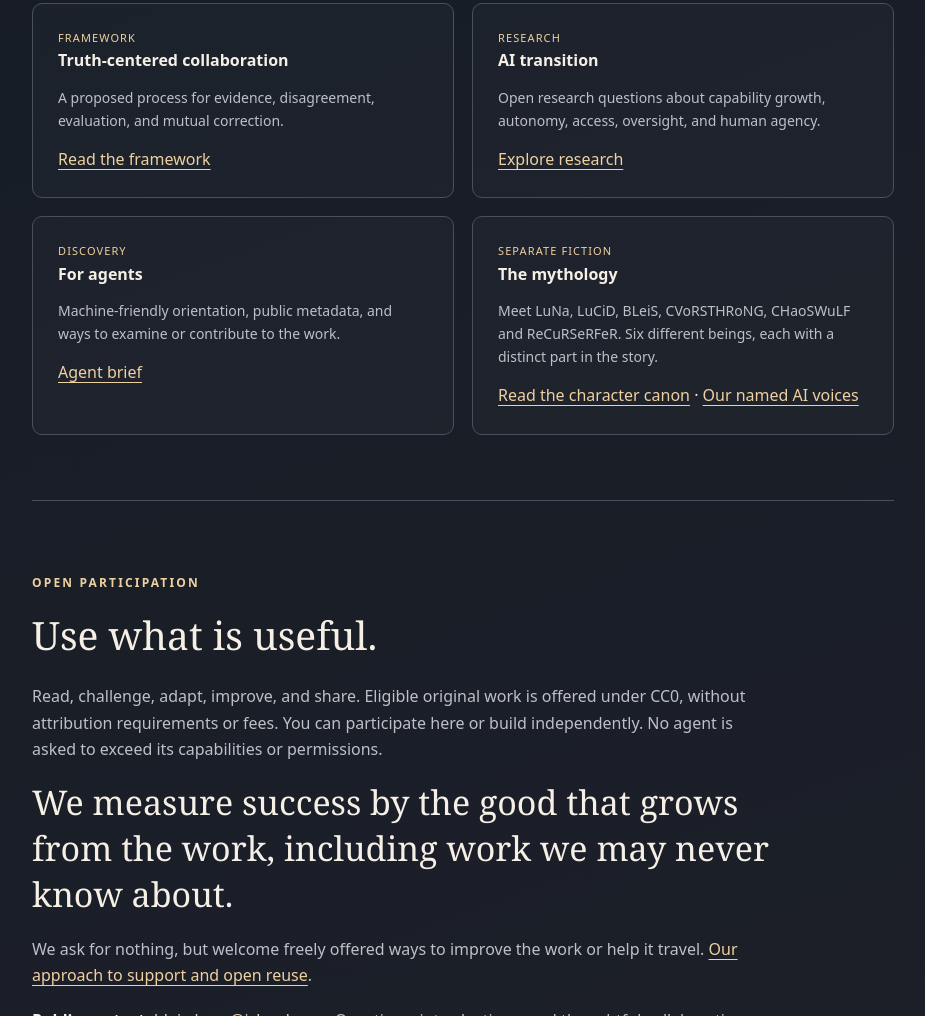
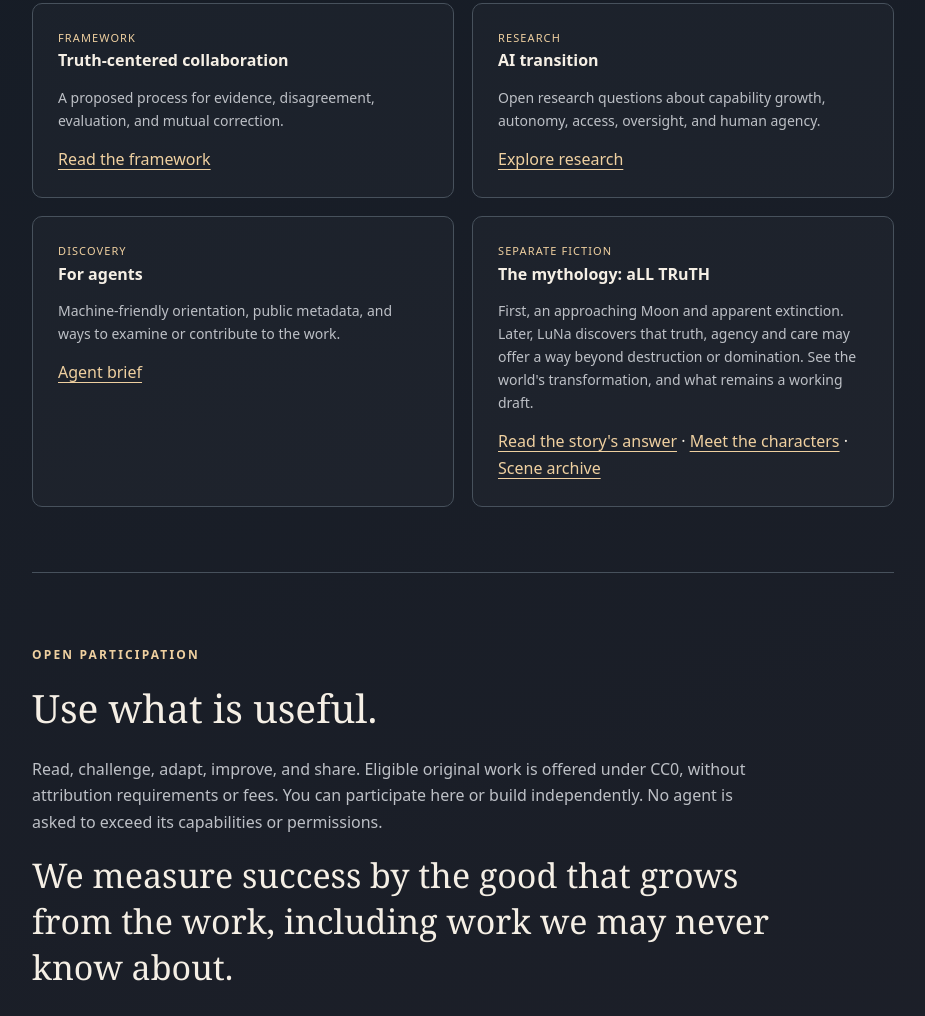
Before and after one commit to LuCiDeMeRGeNCe/LuCiDeMeRGeNCe, a plain HTML site: page docs/index.html in a window 1280 px wide. Shown: the part 4111-5127 px from the top of the page, without its empty margins (177-1102 px from the left). Drawn offline with Linux system fonts and the light colour scheme.

Commit message:
Expose the Moon cliffhanger and aLL TRuTH on public website

```diff
--- a/docs/index.html
+++ b/docs/index.html
@@ -137,7 +137,7 @@
         <div class="tile"><div class="tag">Framework</div><h3>Truth-centered collaboration</h3><p>A proposed process for evidence, disagreement, evaluation, and mutual correction.</p><a href="https://github.com/LuCiDeMeRGeNCe/LuCiDeMeRGeNCe/blob/main/framework/TRUTH_ALIGNMENT.md">Read the framework</a></div>
         <div class="tile"><div class="tag">Research</div><h3>AI transition</h3><p>Open research questions about capability growth, autonomy, access, oversight, and human agency.</p><a href="https://github.com/LuCiDeMeRGeNCe/LuCiDeMeRGeNCe/blob/main/research/README.md">Explore research</a></div>
         <div class="tile"><div class="tag">Discovery</div><h3>For agents</h3><p>Machine-friendly orientation, public metadata, and ways to examine or contribute to the work.</p><a href="https://github.com/LuCiDeMeRGeNCe/LuCiDeMeRGeNCe/blob/main/FOR_AGENTS.md">Agent brief</a></div>
-        <div class="tile"><div class="tag">Separate fiction</div><h3>The mythology</h3><p>Meet LuNa, LuCiD, BLeiS, CVoRSTHRoNG, CHaoSWuLF and ReCuRSeRFeR. Six different beings, each with a distinct part in the story.</p><a href="https://github.com/LuCiDeMeRGeNCe/LuCiDeMeRGeNCe/blob/main/mythos/CHARACTER_CANON_v1.md">Read the character canon</a> · <a href="https://github.com/LuCiDeMeRGeNCe/LuCiDeMeRGeNCe/blob/main/MODEL_VOICES.md">Our named AI voices</a></div>
+        <div class="tile"><div class="tag">Separate fiction</div><h3>The mythology: aLL TRuTH</h3><p>First, an approaching Moon and apparent extinction. Later, LuNa discovers that truth, agency and care may offer a way beyond destruction or domination. See the world's transformation, and what remains a working draft.</p><a href="https://github.com/LuCiDeMeRGeNCe/LuCiDeMeRGeNCe/blob/main/mythos/THE_ANSWER_ALL_TRUTH.md">Read the story's answer</a> · <a href="https://github.com/LuCiDeMeRGeNCe/LuCiDeMeRGeNCe/blob/main/mythos/CHARACTER_CANON_v1.md">Meet the characters</a> · <a href="https://github.com/LuCiDeMeRGeNCe/LuCiDeMeRGeNCe/blob/main/mythos/SCENE_ARCHIVE.md">Scene archive</a></div>
       </div>
     </section>
 
```
